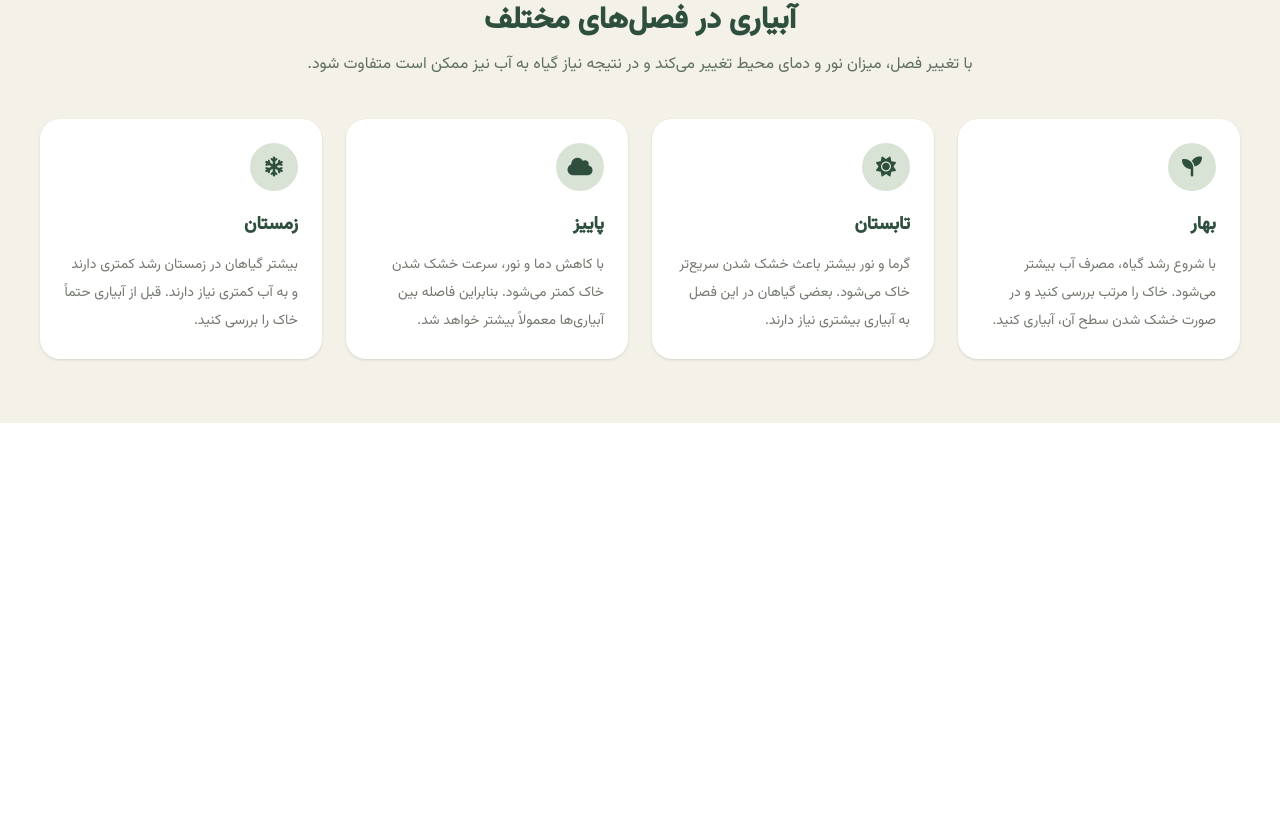
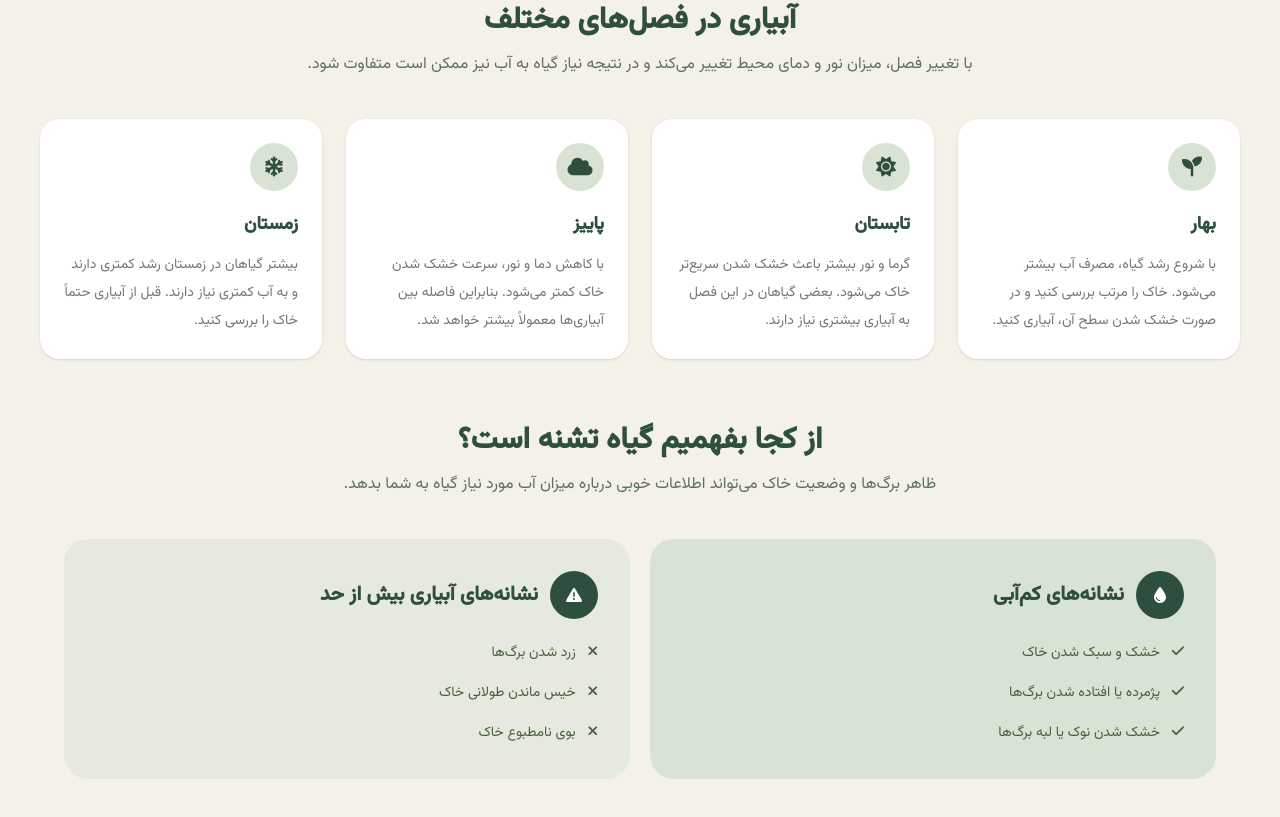
Before and after one commit to Mhdy48/floria-store, a website: page pages/Irrigation.html in a window 1280 px wide. Shown: the part 1947-2764 px from the top of the page. Before the commit the page ends 2370 px from the top, so only its background shows below. Drawn offline with nearby package versions, Linux system fonts and the light colour scheme; files that its build step writes are made by us from their sources.

Commit message:
Add watering problem indicators

```diff
--- a/pages/Irrigation.html
+++ b/pages/Irrigation.html
@@ -568,5 +568,100 @@
     </div>
 
   </div>
+<!-- Watering Problems -->
+  <div class="mx-auto mt-16 max-w-6xl">
+
+    <div class="mb-10 text-center">
+
+      <h2 class="text-2xl font-bold text-[#2F4F3E] sm:text-3xl">
+        از کجا بفهمیم گیاه تشنه است؟
+      </h2>
+
+      <p class="mx-auto mt-3 max-w-2xl text-sm leading-7 text-[#5F6F63] sm:text-base">
+        ظاهر برگ‌ها و وضعیت خاک می‌تواند اطلاعات خوبی درباره میزان آب مورد نیاز گیاه به شما بدهد.
+      </p>
+
+    </div>
+
+
+    <div class="flex flex-wrap gap-5">
+
+
+      <!-- Under Watering -->
+      <article class="w-full rounded-[1.5rem] bg-[#D8E3D5] p-6 text-right sm:p-8 md:w-[calc(50%-0.625rem)]">
+
+        <div class="mb-5 flex items-center gap-3">
+
+          <div class="flex h-12 w-12 shrink-0 items-center justify-center rounded-full bg-[#2F4F3E] text-white">
+            <i class="fa-solid fa-droplet"></i>
+          </div>
+
+          <h3 class="text-xl font-bold text-[#2F4F3E]">
+            نشانه‌های کم‌آبی
+          </h3>
+
+        </div>
+
+        <ul class="space-y-3 text-sm leading-7 text-[#49603D]">
+
+          <li>
+            <i class="fa-solid fa-check ml-2"></i>
+            خشک و سبک شدن خاک
+          </li>
+
+          <li>
+            <i class="fa-solid fa-check ml-2"></i>
+            پژمرده یا افتاده شدن برگ‌ها
+          </li>
+
+          <li>
+            <i class="fa-solid fa-check ml-2"></i>
+            خشک شدن نوک یا لبه برگ‌ها
+          </li>
+
+        </ul>
+
+      </article>
+
+
+      <!-- Over Watering -->
+      <article class="w-full rounded-[1.5rem] bg-[#E5E9E0] p-6 text-right sm:p-8 md:w-[calc(50%-0.625rem)]">
+
+        <div class="mb-5 flex items-center gap-3">
+
+          <div class="flex h-12 w-12 shrink-0 items-center justify-center rounded-full bg-[#2F4F3E] text-white">
+            <i class="fa-solid fa-triangle-exclamation"></i>
+          </div>
+
+          <h3 class="text-xl font-bold text-[#2F4F3E]">
+            نشانه‌های آبیاری بیش از حد
+          </h3>
+
+        </div>
+
+        <ul class="space-y-3 text-sm leading-7 text-[#49603D]">
+
+          <li>
+            <i class="fa-solid fa-xmark ml-2"></i>
+            زرد شدن برگ‌ها
+          </li>
+
+          <li>
+            <i class="fa-solid fa-xmark ml-2"></i>
+            خیس ماندن طولانی خاک
+          </li>
+
+          <li>
+            <i class="fa-solid fa-xmark ml-2"></i>
+            بوی نامطبوع خاک
+          </li>
+
+        </ul>
+
+      </article>
+
+    </div>
+
+  </div>
 
     </body>
```
